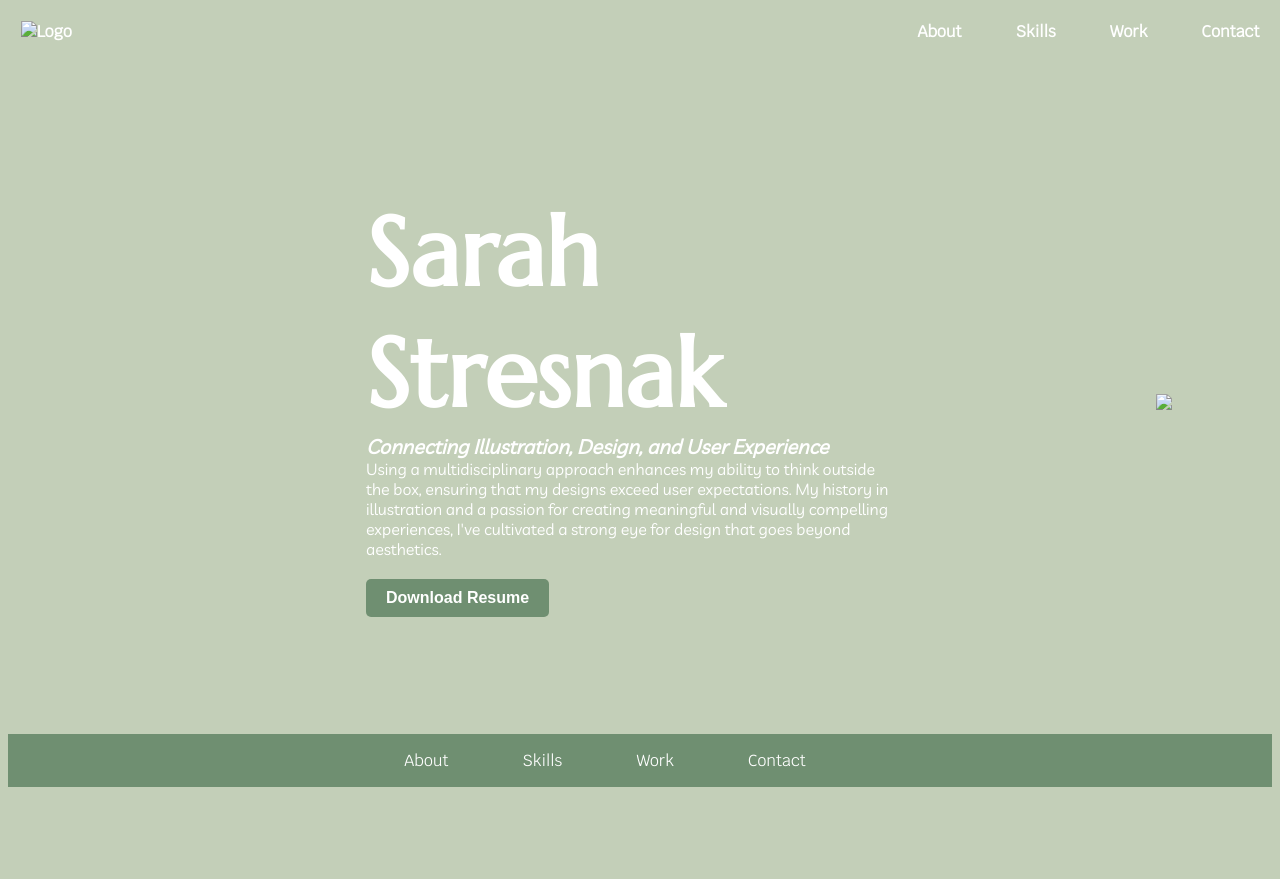
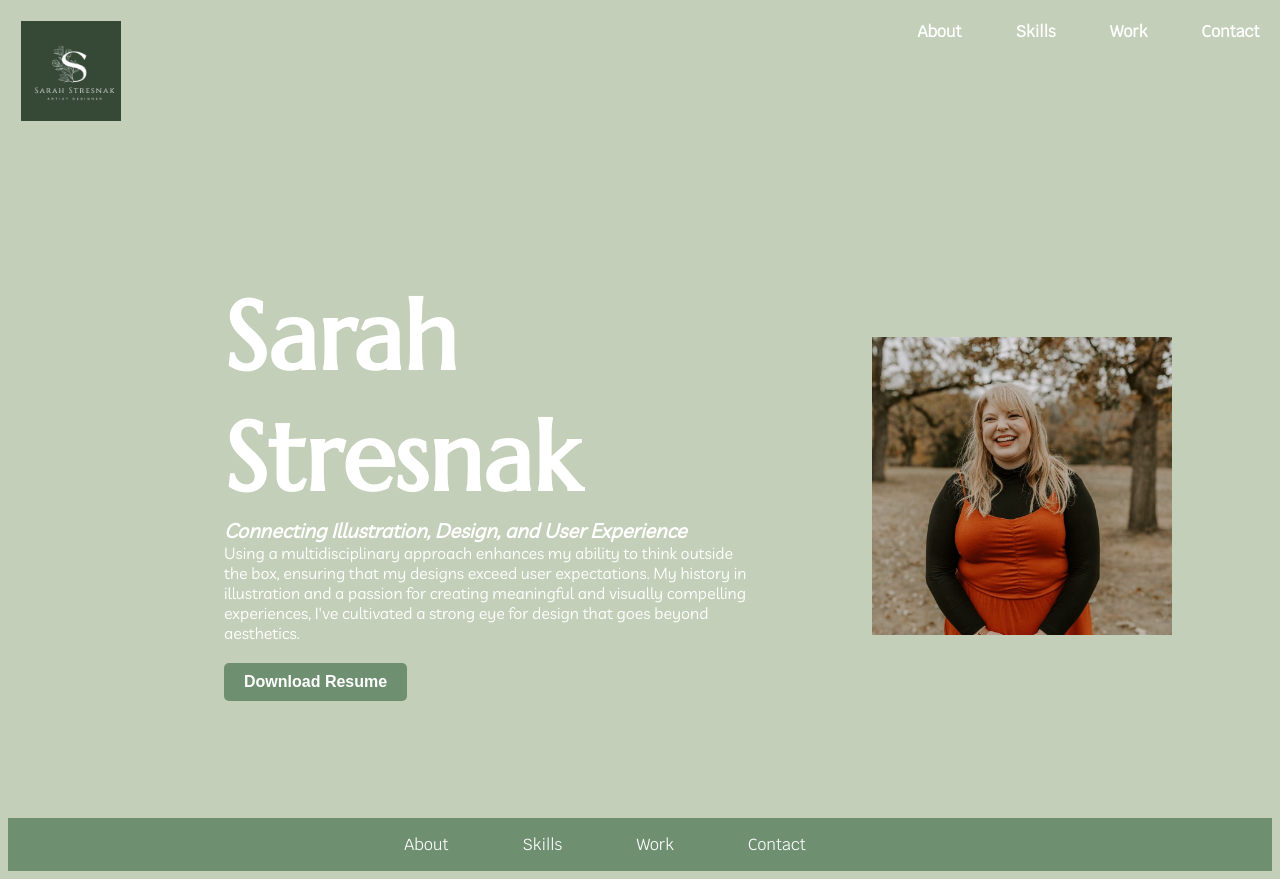
Before and after one commit to sstresnak/UX_UI_HW17, a plain HTML site: page index.html in a window 1280 px wide. Before the commit the page ends 800 px from the top, so only its background shows below. Drawn offline with Linux system fonts and the light colour scheme; the site is published under a folder, as on GitHub Pages, so addresses that start at the root find nothing.

Commit message:
image / removal

```diff
--- a/index.html
+++ b/index.html
@@ -10,7 +10,7 @@
     <body>
      <header>
             <div class="inline-block logo">
-                <img src="/images/Logo.png" alt="Logo" width="100">
+                <img src="images/Logo.png" alt="Logo" width="100">
             </div>
             <nav class="inline-block">
                 <ul>
@@ -30,7 +30,7 @@
                 <button>Download Resume</button>
             </div>
             <div class="image">
-            <img src="/images/313857190_5859192344170699_907379545481401654_n.jpg" width="300">
+            <img src="images/313857190_5859192344170699_907379545481401654_n.jpg" width="300">
             </div>
         </section>
         <footer>
```
